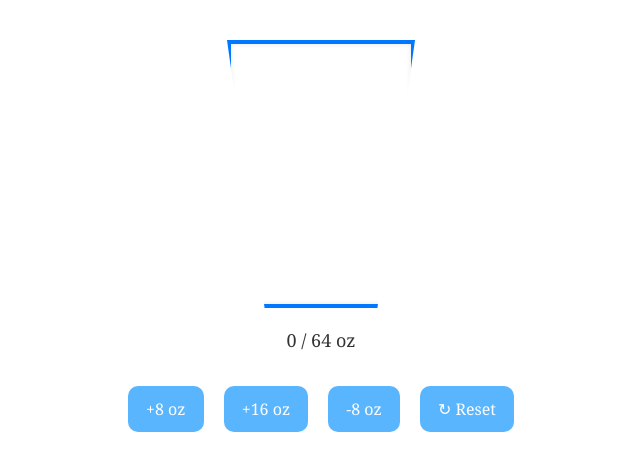
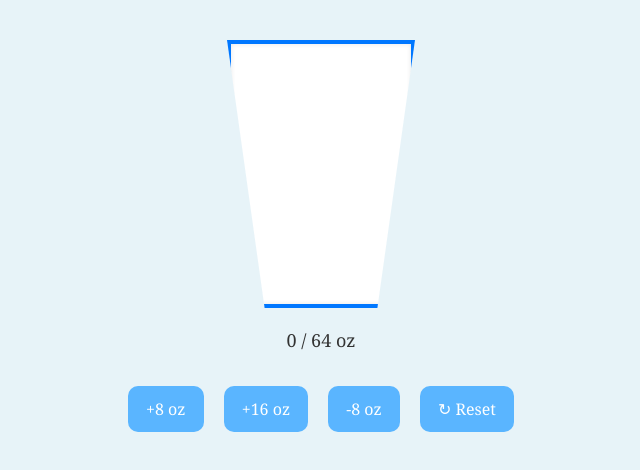
Before and after one commit to ggracelii/water_tracker, a plain HTML site: page index.html in a window 1280 px wide. Shown: the whole page, without its empty margins (319-959 px from the left). Drawn offline with Linux system fonts and the light colour scheme.

Commit message:
Update index.html

```diff
--- a/index.html
+++ b/index.html
@@ -7,7 +7,7 @@
     body {
       font-family: Georgia, 'Times New Roman', serif;
       text-align: center;
-      background: white;
+      background: #e7f3f8;
       margin: 0;
       padding: 40px;
     }
@@ -19,7 +19,6 @@
       position: relative;
       background: white;
       border: 4px solid #0077ff;
-      background-color: #fff;
       box-shadow: inset 0 0 5px rgba(0,0,0,0.1);
       clip-path: polygon(0% 0%, 100% 0%, 80% 100%, 20% 100%);
       border-radius: 0;
```
